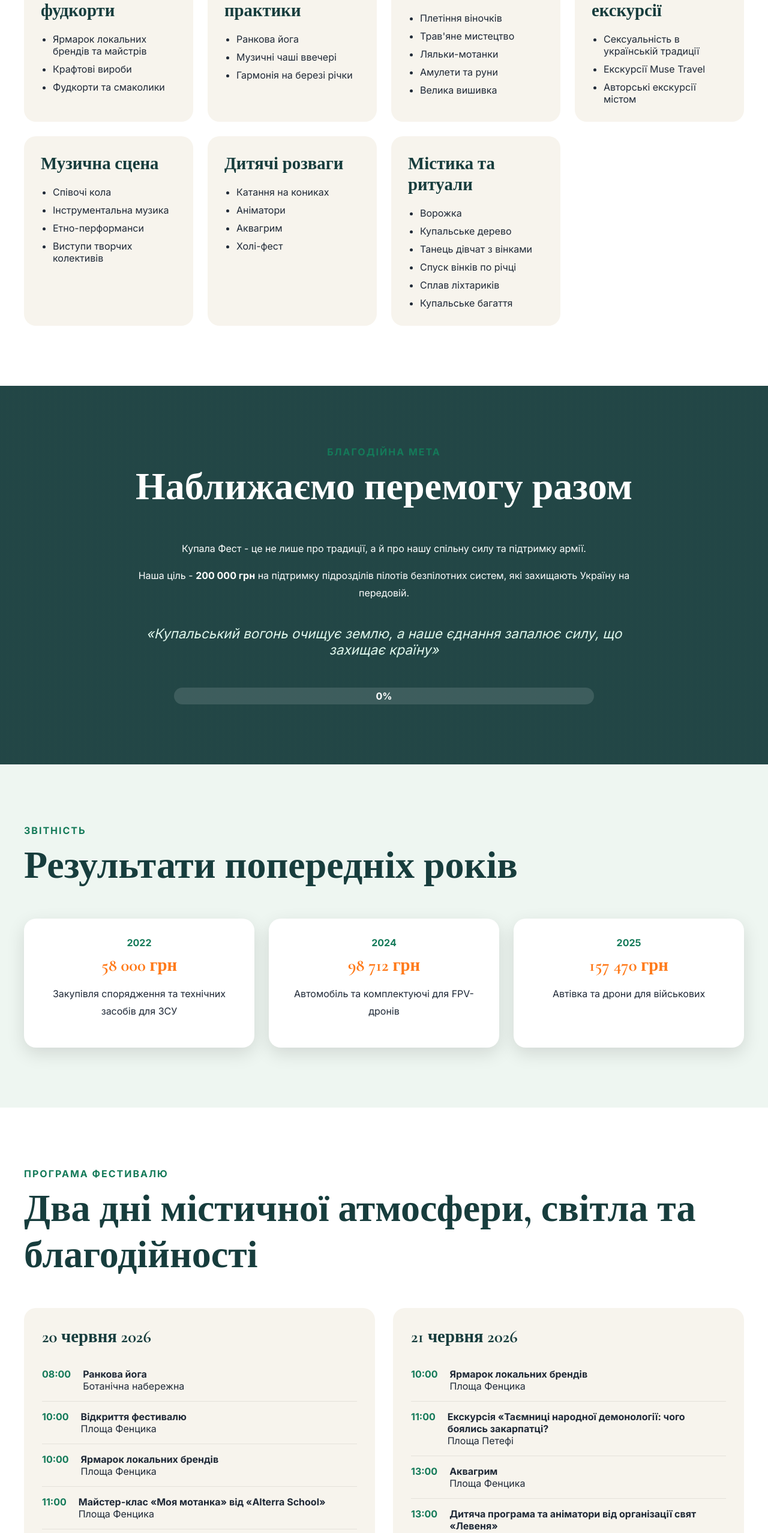
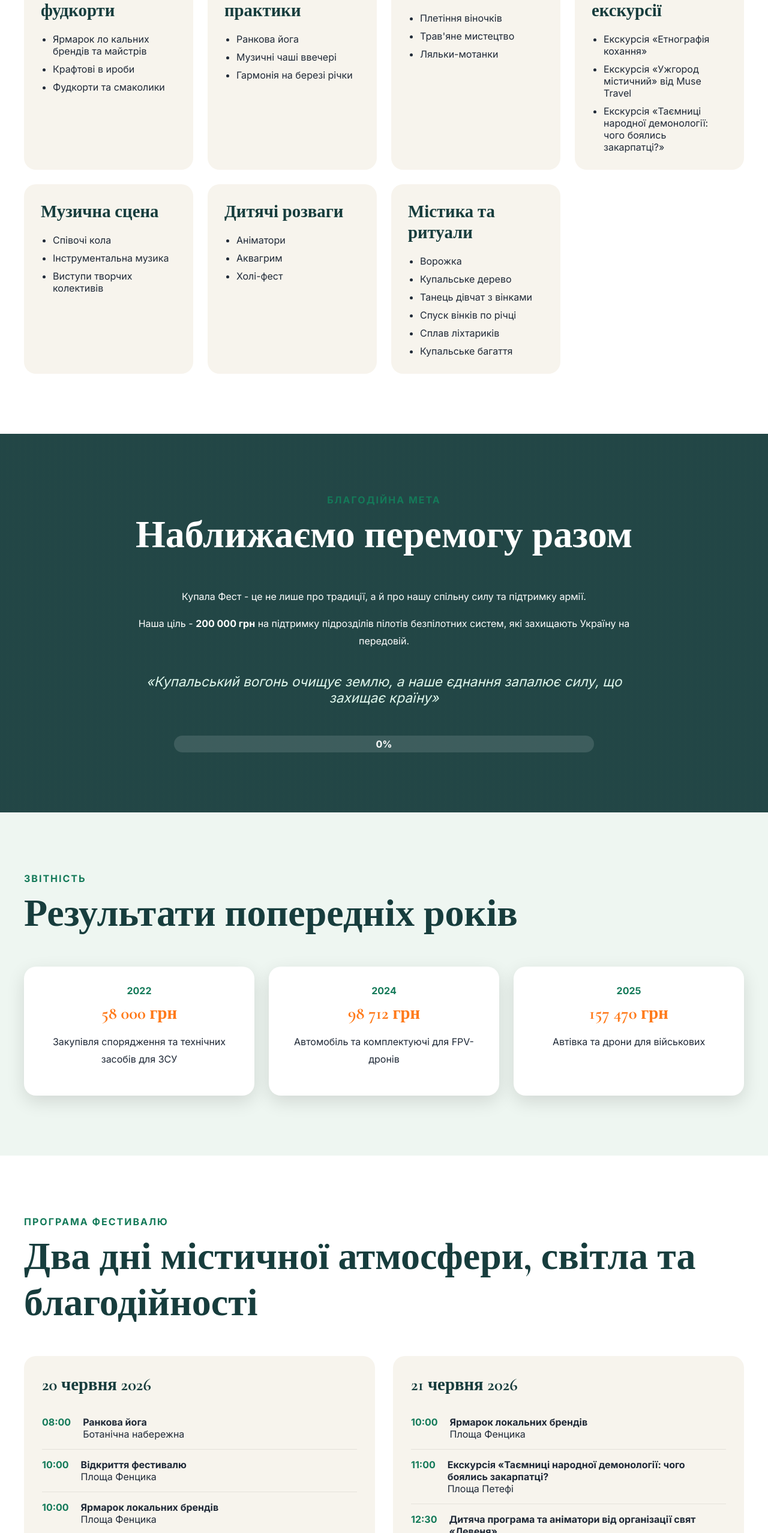
Before and after one commit to maKSiM89/kupala-fest, a website: page index.html in a window 1280 px wide. Shown: the part 3066-5621 px from the top of the page at 60% size. Drawn offline with nearby package versions, Linux system fonts and the light colour scheme.

Commit message:
Change program

```diff
--- a/index.html
+++ b/index.html
@@ -243,8 +243,8 @@
             <h3>Ярмарок та фудкорти</h3>
 
             <ul>
-              <li>Ярмарок локальних брендів та майстрів</li>
-              <li>Крафтові вироби</li>
+              <li>Ярмарок ло кальних брендів та майстрів</li>
+              <li>Крафтові в ироби</li>
               <li>Фудкорти та смаколики</li>
             </ul>
           </article>
@@ -266,8 +266,6 @@
               <li>Плетіння віночків</li>
               <li>Трав'яне мистецтво</li>
               <li>Ляльки-мотанки</li>
-              <li>Амулети та руни</li>
-              <li>Велика вишивка</li>
             </ul>
           </article>
 
@@ -275,9 +273,9 @@
             <h3>Лекції та екскурсії</h3>
 
             <ul>
-              <li>Сексуальність в українській традиції</li>
-              <li>Екскурсії Muse Travel</li>
-              <li>Авторські екскурсії містом</li>
+              <li>Екскурсія «Етнографія кохання»</li>
+              <li>Екскурсія «Ужгород містичний» від Muse Travel</li>
+              <li>Екскурсія «Таємниці народної демонології: чого боялись закарпатці?»</li>
             </ul>
           </article>
 
@@ -287,7 +285,6 @@
             <ul>
               <li>Співочі кола</li>
               <li>Інструментальна музика</li>
-              <li>Етно-перформанси</li>
               <li>Виступи творчих колективів</li>
             </ul>
           </article>
@@ -296,7 +293,6 @@
             <h3>Дитячі розваги</h3>
 
             <ul>
-              <li>Катання на кониках</li>
               <li>Аніматори</li>
               <li>Аквагрим</li>
               <li>Холі-фест</li>
--- a/program.json
+++ b/program.json
@@ -23,24 +23,24 @@
         "location": "Площа Фенцика"
       },
       {
-        "time": "13:00",
-        "title": "Аквагрим",
+        "time": "12:30",
+        "title": "Дитяча програма та аніматори від організації свят «Левеня»",
         "location": "Площа Фенцика"
       },
       {
         "time": "13:00",
-        "title": "Дитяча програма та аніматори від організації свят «Левеня»",
-        "location": "Площа Фенцика"
-      },
-      {
-        "time": "14:00",
-        "title": "Трав'яне мистецтво та ляльки-мотанки",
+        "title": "Аквагрим",
         "location": "Площа Фенцика"
       },
       {
         "time": "15:00",
         "title": "«Хижка мольфарки «Рути»: фестивальні гадання і пророцтва",
         "location": "Площа Фенцика"
+      },
+      {
+        "time": "16:00",
+        "title": "Виступ танцювального колективу «Зефірчик»",
+        "location": ""
       },
       {
         "time": "16:00",
@@ -58,18 +58,28 @@
         "location": "Площа Фенцика"
       },
       {
-        "time": "18:00",
+        "time": "17:00",
+        "title": "Мехенді (тимчасове тату-розпис хною)",
+        "location": "Площа Фенцика"
+      },
+      {
+        "time": "17:30",
         "title": "Конкурс костюмів «Духи купальського лісу»",
         "location": "Площа Фенцика"
       },
       {
         "time": "18:00",
-        "title": "Мехенді (тимчасове тату-розпис хною)",
+        "title": "Стендап від коміків клубу Шум",
         "location": "Площа Фенцика"
       },
       {
         "time": "18:00",
         "title": "Майстерка «Купальске зілля»: створення авторського чаю",
+        "location": "Площа Фенцика"
+      },
+      {
+        "time": "18:40",
+        "title": "Поезія Олени Прібиткової",
         "location": "Площа Фенцика"
       },
       {
@@ -113,13 +123,13 @@
         "location": "Площа Петефі"
       },
       {
-        "time": "13:00",
-        "title": "Аквагрим",
+        "time": "12:30",
+        "title": "Дитяча програма та аніматори від організації свят «Левеня»",
         "location": "Площа Фенцика"
       },
       {
         "time": "13:00",
-        "title": "Дитяча програма та аніматори від організації свят «Левеня»",
+        "title": "Аквагрим",
         "location": "Площа Фенцика"
       },
       {
```
